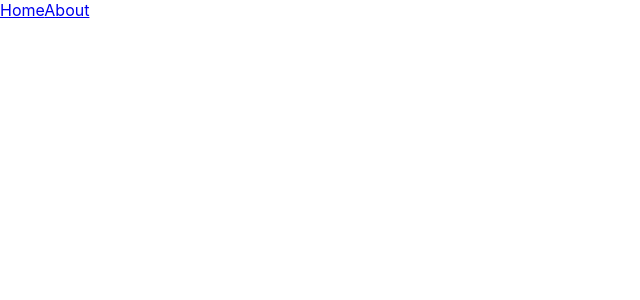
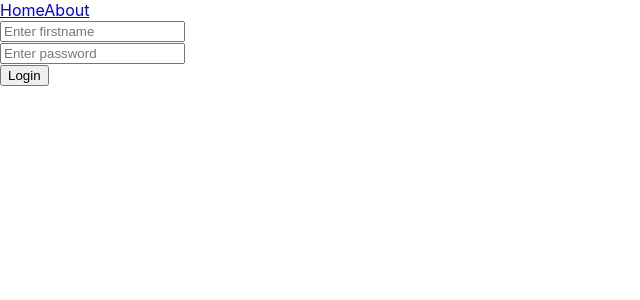
Before and after one commit to karanawate/wooden, a React (Create React App) app: page /add-login in a window 1280 px wide. Before the commit this address had no page. Shown: the top 300 px of the page, without its empty margins (0-640 px from the left). Built offline with nearby package versions, Linux system fonts and the light colour scheme.

Commit message:
REACT MODAL USING PACKAGE

```diff
--- a/package.json
+++ b/package.json
@@ -10,6 +10,7 @@
     "formik": "^2.2.9",
     "react": "^18.2.0",
     "react-dom": "^18.2.0",
+    "react-modal": "^3.15.1",
     "react-router-dom": "^6.3.0",
     "react-scripts": "5.0.1",
     "web-vitals": "^2.1.4",
--- a/src/App.css
+++ b/src/App.css
@@ -3,3 +3,9 @@
   height: 40px;
   border-radius: 40px;
 }
+.modal{
+  background-color: red;
+  height: 500px;
+  width: 500px;
+  align-items: center;
+}
--- a/src/App.js
+++ b/src/App.js
@@ -8,7 +8,9 @@ import TodoCreate from './pages/TodoCreate';
 import Navbar from './components/Layout/Navbar';
 import UserDetail from './pages/UserDetail';
 import AddAdmin from './pages/AddAdmin';
+import AddLogin from './pages/AddLogin';
 import {BrowserRouter as Router,Route,Routes,Link } from "react-router-dom";
+
 
 
 function App() {
@@ -23,6 +25,7 @@ function App() {
             <Route   path="/about"       element={<About/>} />
             <Route   path="/dashbord"   element={<Dashbord/>} />
             <Route   path="/add-admin"   element={<AddAdmin/>} />
+            <Route path="/add-login" element={<AddLogin/>} />
 
           </Routes>
         </Router>
--- a/src/components/Layout/Navbar.js
+++ b/src/components/Layout/Navbar.js
@@ -6,6 +6,7 @@ const Navbar = () => {
 
         <Link to="home">Home</Link>
         <Link to="about">About</Link>
+
     </div>
    );
 }
--- /dev/null
+++ b/src/pages/AddLogin.js
@@ -0,0 +1,55 @@
+import React from "react";
+import { useFormik } from "formik";
+import * as Yup from 'yup';
+const AddLogin = () =>{
+    const formik = useFormik({
+        initialValues:{
+            firstname:'',
+            lastname:''
+        },
+        validationSchema:Yup.object({
+            firstname:Yup.string('enter text')
+                       .max(10, "character must be 10 digits")
+                    .required('enter your firstname'),
+            password:Yup.string('enter password')
+                       .max(7,'must be 7 degits')
+                        .required('enter your password')
+        }),
+        onSubmit:(values) => {
+            console.log("form submit",values)
+        }
+
+    })
+
+
+    return <div>
+        <form onSubmit={formik.handleSubmit}>
+            <div>
+                <input
+                type="text"
+                name="firstname"
+                value={formik.values.firstname}
+                onChange={formik.handleChange}
+                onBlur = {formik.handleBlur}
+                placeholder="Enter firstname"
+                />
+                {formik.touched.firstname && formik.errors.firstname && <p style={{color:'red'}}>{formik.errors.firstname}</p>}
+            </div>
+
+            <div>
+                <input
+                type="text"
+                name="password"
+                value={formik.values.password}
+                onChange={formik.handleChange}
+                onBlur = {formik.handleBlur}
+                placeholder="Enter password"
+
+                />
+                {formik.touched.password && formik.errors.password && <p style={{color:'red'}}>{formik.errors.password}</p>}
+            </div>
+        </form>
+        <button type="submit"> Login</button>
+        </div>
+}
+export default AddLogin;
--- a/src/pages/Home.js
+++ b/src/pages/Home.js
@@ -1,10 +1,13 @@
 import react, { useCallback, useEffect,useState } from 'react';
 import axios from 'axios';
 import './../App.css';
+import Modal from 'react-modal';
 import { Link } from 'react-router-dom';
 
 const Home = () => {
     const [users, setUsers] = useState([]);
+    const [modalIsOpen, setIsOpen] = useState(false);
+
         useEffect(() =>{
             console.warn('df');
             axios
@@ -29,6 +32,9 @@ const Home = () => {
         })
 
     return <div>
+        <Modal className='modal' isOpen={modalIsOpen}>
+            <h2>Hello user</h2>
+        </Modal>
         <button><Link to="/add-admin">Add admin</Link></button>
         <table>
             <thead>
@@ -44,8 +50,9 @@ const Home = () => {
                         {index + 1}
                      </td>
                      <td>
-                        <img className='avatar' src={`https://ui-avatars.com/api/?bold=true&background=random&name=`+user.name} />
-                        <Link to={`/user-detail/${user.id}`}>{user.name}</Link>
+                        <img className='avatar' src={`https://ui-avatars.com/api/?bold=true&background=random&name=`+user.name} onClick={()=> setIsOpen(true)}  />
+                        {/* <Link to={`/user-detail/${user.id}`}>{user.name}</Link> */}
+                        {user.name}
                      </td>
                      <td>{user.email}</td>
                      <td>{user.created_at}</td>
```
Also changed, not shown: 1 other file (tests, documents, lock files or other folders).
